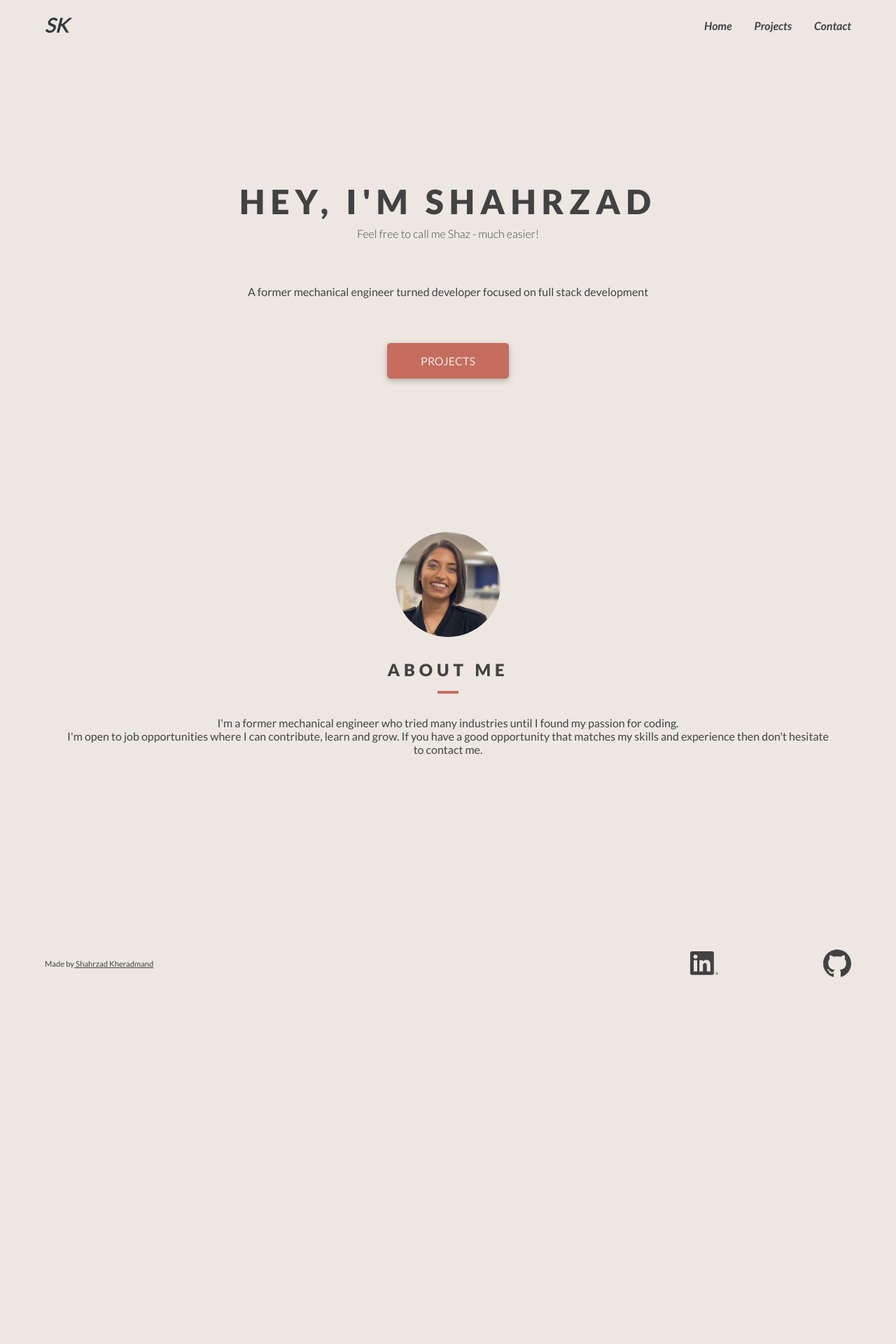
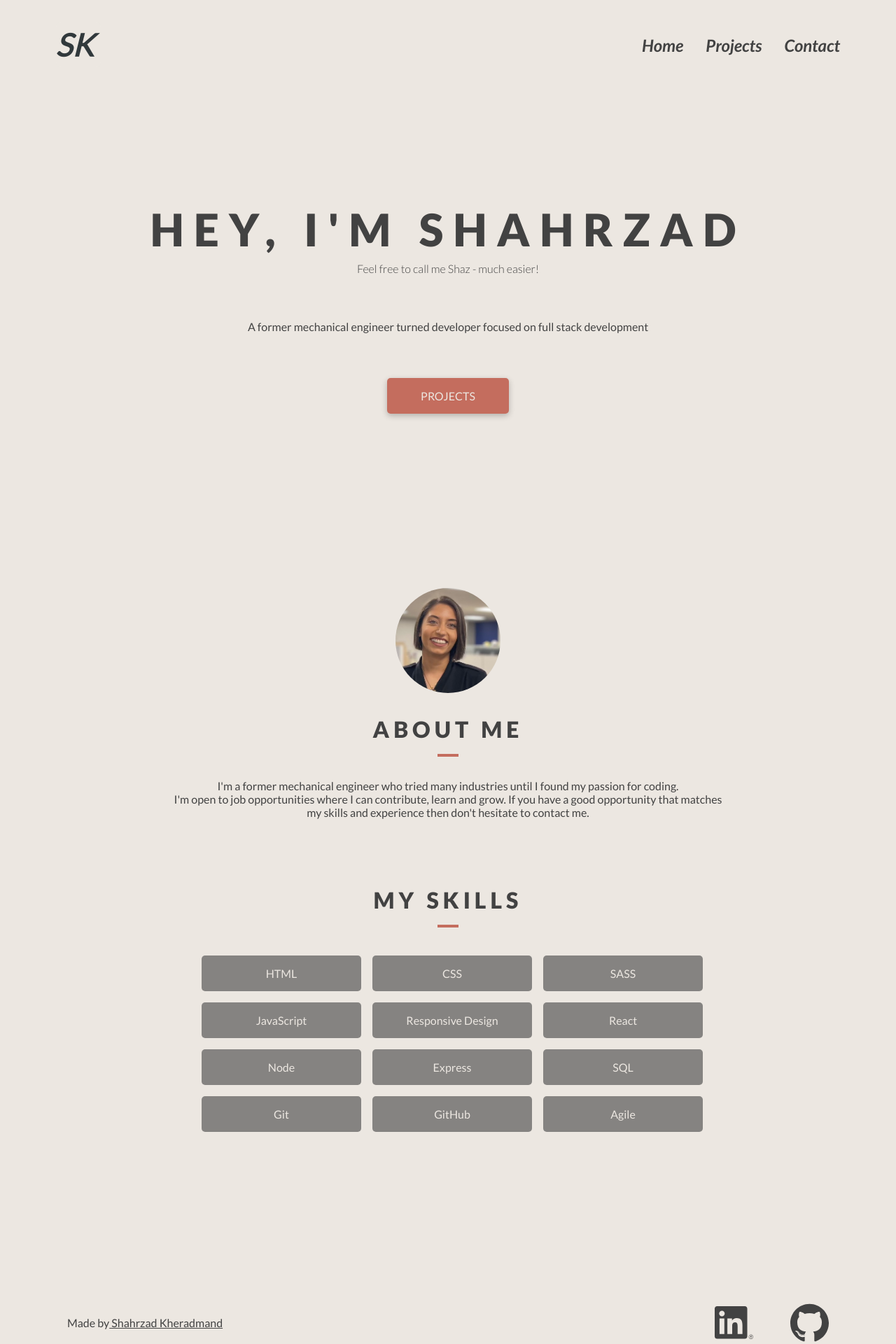
Before and after one commit to skherad/portfolio, a React (Create React App) app: page / in a window 1280 px wide. Shown: the top 1920 px of the page at 70% size. Before the commit the page ends 1432 px from the top, so only its background shows below. Built offline with nearby package versions, Linux system fonts and the light colour scheme.

Commit message:
desktop breakpoint

```diff
--- a/src/components/Footer/Footer.scss
+++ b/src/components/Footer/Footer.scss
@@ -13,9 +13,15 @@
     @include tablet {
         padding: 2rem 4rem;
     }
+    @include desktop {
+        padding: 3rem 6rem;
+    }
     &__txt {
         font-size: 0.7rem;
         color: $dark-color;
+        @include desktop {
+            font-size: 1rem;
+        }
     }
     &__icon-box {
         width: 30%;
@@ -24,11 +30,19 @@
         @include tablet {
             width: 20%;
         }
+        @include desktop {
+            width: 15%;
+        }
+
     }
     &__icon {
         width: 40px;
         height: 40px;
         background-position: center;
         background-size: contain;
+        @include desktop {
+            width: 55px;
+            height: 55px;
+        }
     }
 }
--- a/src/components/Header/Header.js
+++ b/src/components/Header/Header.js
@@ -12,9 +12,9 @@ const Header = () => {
             <img src={Logo} alt="SK Logo" className='header__logo'/>
         </Link>
         <nav className='header__nav'>
-            <Link to="/" className='header__nav-item link'>Home</Link>
-            <Link to="/projects" className='header__nav-item link'>Projects</Link>
-            <Link to="/Contact" className='header__nav-item link'>Contact</Link>
+            <Link to="/" className='header__nav-item link' onClick={clickHandler}>Home</Link>
+            <Link to="/projects" className='header__nav-item link' onClick={clickHandler}>Projects</Link>
+            <Link to="/Contact" className='header__nav-item link' onClick={clickHandler}>Contact</Link>
         </nav>
     </header>
   )
--- a/src/components/Header/Header.scss
+++ b/src/components/Header/Header.scss
@@ -13,6 +13,9 @@
     @include tablet {
         padding: 1rem 3rem;
     }
+    @include desktop {
+        padding: 2rem 4rem;
+    }
     &__logo-box {
         display: flex;
         justify-content: space-between;
@@ -22,6 +25,10 @@
         margin-left: 1rem;
         width: 2.5rem;
         height: 2.5rem;
+        @include desktop {
+            width: 4rem;
+            height: 4rem;
+        }
     }
     &__nav-item {
         color: $dark-color;
@@ -29,5 +36,8 @@
         font-size: 1rem;
         font-weight: bold;
         font-style: italic;
+        @include desktop {
+            font-size: 1.5rem;
+        }
     }
 }
--- a/src/components/Projects/Projects.scss
+++ b/src/components/Projects/Projects.scss
@@ -6,6 +6,10 @@
     flex-direction: column;
     align-items: center;
     margin-top: 5rem;
+    @include desktop {
+        margin-top: 10rem;
+
+    }
     &__title {
         @include section-title;
     }
@@ -21,6 +25,9 @@
             flex-direction: row;
             justify-content: space-between;
             padding: 2rem 4rem;
+        }
+        @include desktop {
+            padding: 4rem 6rem;
         }
     }
     &__card {
--- a/src/pages/ContactPage/ContactPage.scss
+++ b/src/pages/ContactPage/ContactPage.scss
@@ -8,6 +8,10 @@
     flex-direction: column;
     @include tablet {
         padding: 0 4rem;
+    }
+    @include desktop {
+        margin-top: 10rem;
+        padding: 0 20rem;
     }
     &__title {
         @include section-title;
--- a/src/pages/Home/Home.js
+++ b/src/pages/Home/Home.js
@@ -1,8 +1,26 @@
 import myPhoto from '../../assets/my_photo.jpg'
 import { Link } from 'react-router-dom'
 import './Home.scss'
+import { v4 as uuidv4 } from 'uuid';
 
 const Home = () => {
+  let skills = [
+    "HTML",
+    'CSS',
+    'SASS',
+    'JavaScript',
+    'Responsive Design',
+    'React',
+    'Node',
+    'Express',
+    'SQL',
+    'Git',
+    'GitHub',
+    'Agile'
+  ]
+  const clickHandler = () => {
+    window.scrollTo(0, 0);
+  }
   return (
     <>
         <section className='hero'>
@@ -10,9 +28,9 @@ const Home = () => {
             <h1 className='hero__title'>HEY, I'M SHAHRZAD</h1>
             <p className='hero__sub'>Feel free to call me Shaz - much easier!</p>
             <p className='hero__text'>A former mechanical engineer turned developer focused on full stack development</p>
-            <Link to="/projects" className='hero__button link'>PROJECTS</Link>
+            <Link to="/projects" className='hero__button link' onClick={clickHandler}>PROJECTS</Link>
         </section>
-        <section className='about'  id="about">
+        <section className='about'>
             <div className="about__photo" alt='my photo' style={{backgroundImage: `url(${myPhoto})`}}></div>
             <h2 className='about__title'>ABOUT ME</h2>
             <div className='about__border'></div>
@@ -22,6 +40,15 @@ const Home = () => {
                 If you have a good opportunity that matches my skills and experience then don't hesitate to contact me.
             </p>
         </section>
+        <section className='about skills'>
+            <h2 className='about__title'>MY SKILLS</h2>
+            <div className='about__border'></div>
+            <ul className='about__tech-box'>
+              {skills.map(e=>
+                <li className='about__tech' key={uuidv4()}>{e}</li>
+              )}
+            </ul>
+        </section>
     </>
   )
 }
--- a/src/pages/Home/Home.scss
+++ b/src/pages/Home/Home.scss
@@ -14,13 +14,20 @@
         max-height: 45rem;
         padding: 0 4rem;
     }
-
+    @include desktop {
+        max-height: 55rem;
+    }
     &__title {
         margin: 0;
         letter-spacing: 6px;
+        text-align: center;
         @include tablet {
             font-size: 3rem;
             letter-spacing: 8px;
+        }
+        @include desktop {
+            font-size: 4rem;
+            letter-spacing: 14px;
         }
     }
     &__sub {
@@ -54,6 +61,9 @@
     @include tablet {
         padding: 0 6rem;
     }
+    @include desktop {
+        padding: 0 15rem;
+    }
     &__title {
         @include section-title;
     }
@@ -72,4 +82,31 @@
         border-radius: 50%;
         margin-bottom: 2rem;
     }
+    &__tech-box {
+        display: flex;
+        flex-wrap: wrap;
+        list-style-type: none;
+        margin-top: 2rem;
+    }
+    &__tech {
+        @include button-dark;
+        width: 40%;
+        font-size: .75rem;
+        margin: 0.5rem;
+        background-color: rgba(66, 66, 66, 0.6);
+        box-shadow: none;
+        @include tablet {
+            width: 30%;
+            font-size: 0.8rem;
+        }
+        @include desktop {
+            font-size: 1rem;
+        }
+    }
 }
+.skills {
+    margin-top: 2rem;
+    @include tablet {
+        margin-top: 4rem;
+    }
+}
--- a/src/pages/ProjectPage/ProjectPage.scss
+++ b/src/pages/ProjectPage/ProjectPage.scss
@@ -9,6 +9,10 @@
     padding: 0 3rem 3rem 3rem;
     @include tablet {
         padding: 0 4rem;
+    }
+    @include desktop {
+        margin-top: 10rem;
+        padding: 0 20rem;
     }
     &__title {
         @include section-title;
@@ -51,8 +55,11 @@
         width: 30%;
         font-size: .75rem;
         margin: 1rem 0;
+        background-color: rgba(66, 66, 66, 0.6);
+        box-shadow: none;
         @include tablet {
             width: 20%;
+            font-size: 1rem;
         }
     }
 }
--- a/src/styles/partials/_mixins.scss
+++ b/src/styles/partials/_mixins.scss
@@ -42,4 +42,7 @@
     margin: 0;
     padding-bottom: 1rem;
     letter-spacing: 6px;
+    @include desktop {
+        font-size: 2rem;
+    }
 }
```
